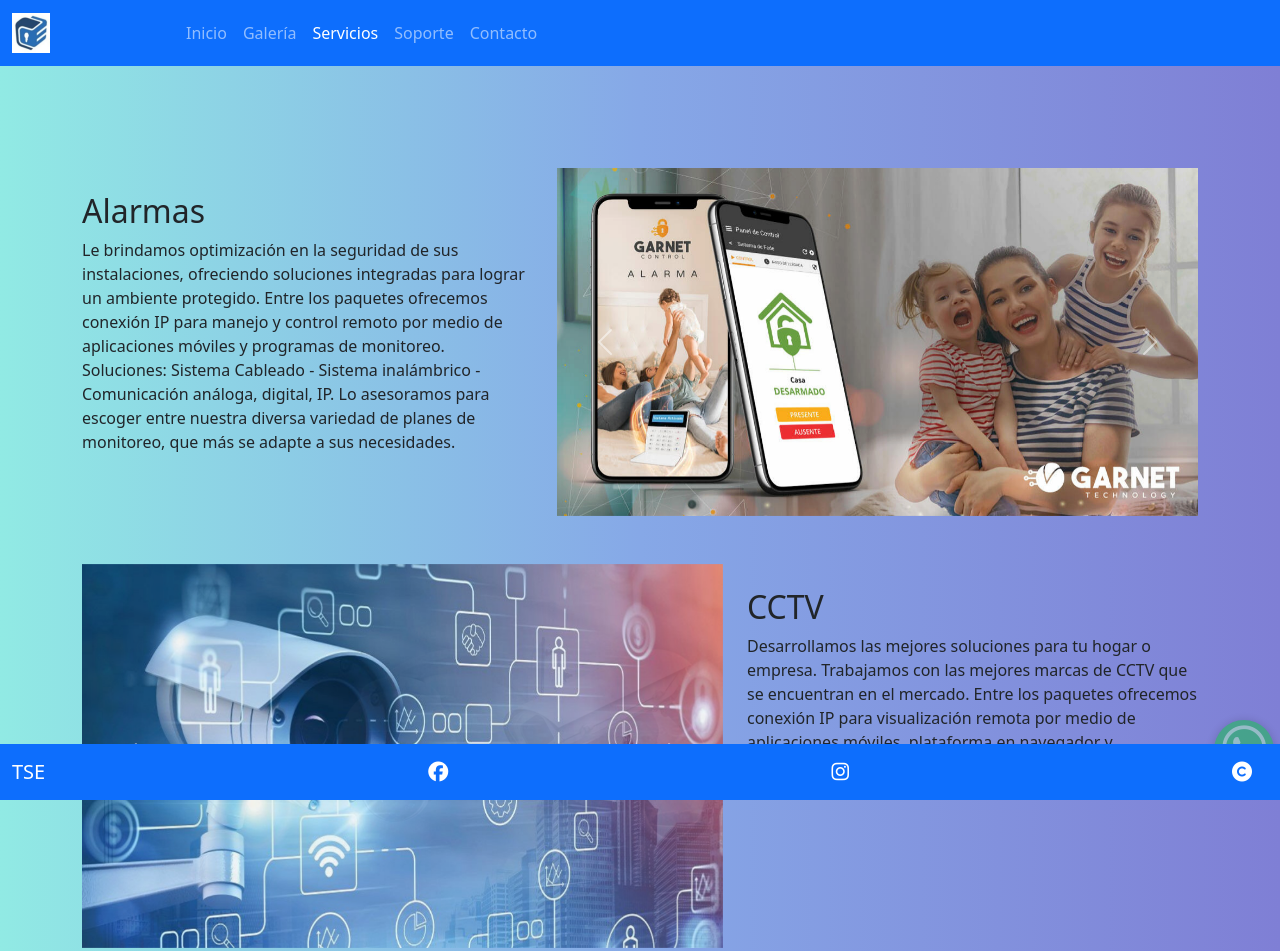
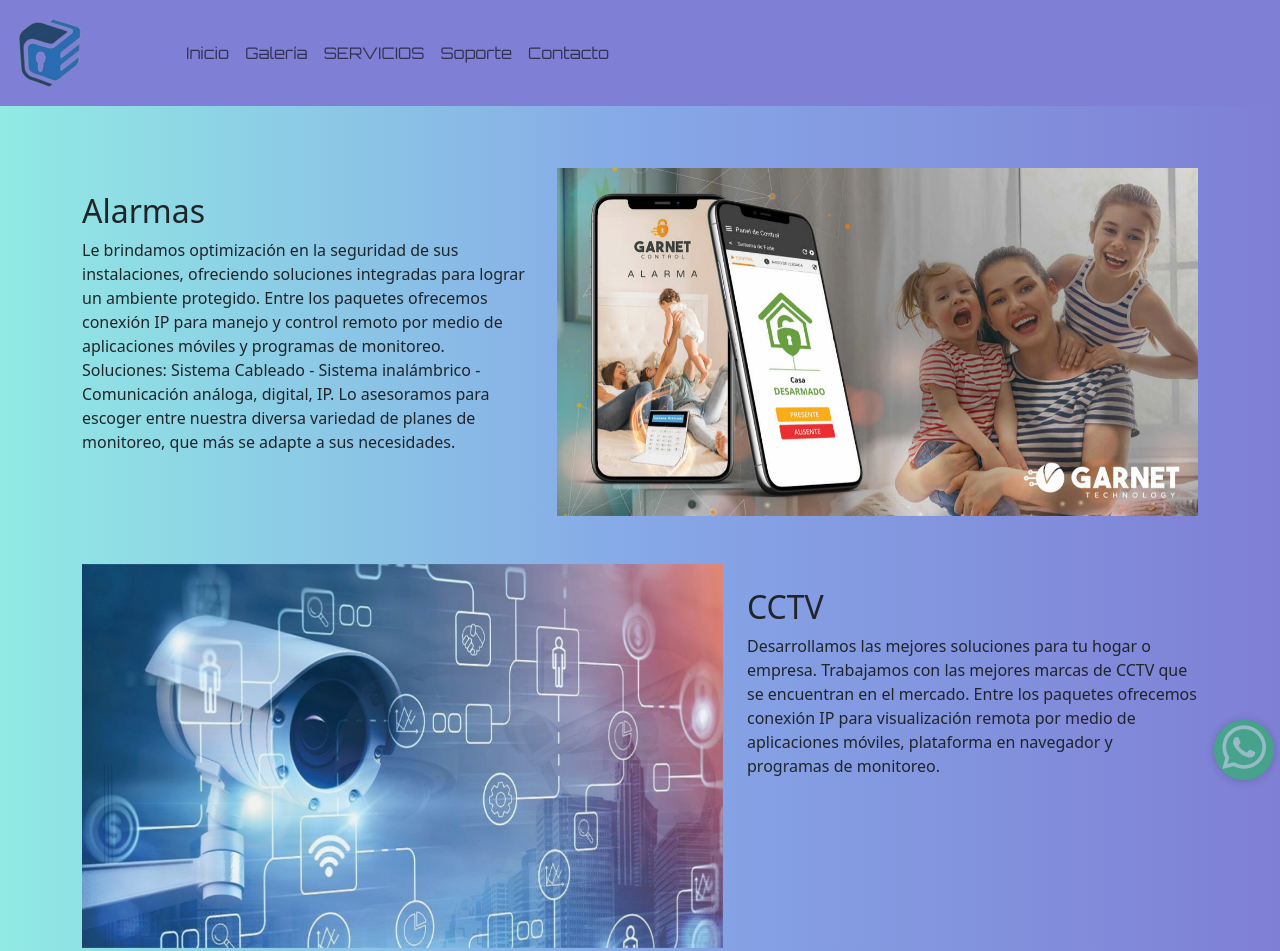
Before and after one commit to dufourdiego/TSESistemas, a plain HTML site: page pages/servicios.html in a window 1280 px wide. Shown: the top 951 px of the page. Drawn offline with nearby package versions, Linux system fonts and the light colour scheme.

Commit message:
Modifico estilos de barras y botones en galeria.html

```diff
--- a/pages/servicios.html
+++ b/pages/servicios.html
@@ -16,29 +16,31 @@
     <header>
 
       <!-- Barra de navegación con Botstrap -->
+      <!-- LO FIJO A LA PARTE SUPERIOR -->
+      <!-- Agrego el logo y personalizo la fuente -->
 
-        <nav class="navbar navbar-expand-lg navbar-dark fixed-top bg-primary">
+      <nav class="navbar navbar-expand-lg navbar-dark fixed-top bg-tse">
           <div class="container-fluid">
-                <a class="navbar-brand" href="../index.html"><img class="w-25" src="../media/images/tse-pablo.jpg" alt=""></a>
+              <a class="navbar-brand" href="#"><img class="w-50" src="../media/images/tse-pablobg.png" alt=""></a>
               <button class="navbar-toggler" type="button" data-bs-toggle="collapse" data-bs-target="#navbarNav" aria-controls="navbarNav" aria-expanded="false" aria-label="Toggle navigation">
                 <span class="navbar-toggler-icon"></span>
               </button>
               <div class="collapse navbar-collapse" id="navbarNav">
                 <ul class="navbar-nav">
                   <li class="nav-item">
-                      <a class="nav-link" href="../index.html">Inicio</a>
+                    <a class="nav-link my-font" aria-current="page" href="../index.html">Inicio</a>
                   </li>
                   <li class="nav-item">
-                      <a class="nav-link" href="galeria.html">Galería</a>
+                    <a class="nav-link my-font" href="galeria.html">Galería</a>
                   </li>
                   <li class="nav-item">
-                      <a class="nav-link active" aria-current="page" href="servicios.html">Servicios</a>
+                    <a class="nav-link activa my-font" href="servicios.html">Servicios</a>
                   </li>
                   <li class="nav-item">
-                        <a class="nav-link" href="soporte.html">Soporte</a>
+                      <a class="nav-link my-font" href="soporte.html">Soporte</a>
                     </li>
                     <li class="nav-item">
-                        <a class="nav-link" href="contacto.html">Contacto</a>
+                      <a class="nav-link my-font" href="contacto.html">Contacto</a>
                     </li>
                 </ul>
               </div>
@@ -83,14 +85,6 @@
                   <img src="../media/images/garnetcontrol-funcion.png" class="d-block w-100" alt="Alarma Garnet">
                 </div>
               </div>
-              <button class="carousel-control-prev" type="button" data-bs-target="#carouselExampleFade" data-bs-slide="prev">
-                <span class="carousel-control-prev-icon" aria-hidden="true"></span>
-                <span class="visually-hidden">Previous</span>
-              </button>
-              <button class="carousel-control-next" type="button" data-bs-target="#carouselExampleFade" data-bs-slide="next">
-                <span class="carousel-control-next-icon" aria-hidden="true"></span>
-                <span class="visually-hidden">Next</span>
-              </button>
             </div>
           </div>
         </div>
@@ -116,14 +110,7 @@
                   <img src="../media/images/cctv3.jpg" class="d-block w-100" alt="Cámara CCTV">
                 </div>
               </div>
-              <button class="carousel-control-prev" type="button" data-bs-target="#carouselExampleFade" data-bs-slide="prev">
-                <span class="carousel-control-prev-icon" aria-hidden="true"></span>
-                <span class="visually-hidden">Previous</span>
-              </button>
-              <button class="carousel-control-next" type="button" data-bs-target="#carouselExampleFade" data-bs-slide="next">
-                <span class="carousel-control-next-icon" aria-hidden="true"></span>
-                <span class="visually-hidden">Next</span>
-              </button>
+
             </div>
           </div>
 
@@ -176,14 +163,7 @@
                   <img src="../media/images/acceso3.jpg" class="d-block w-100" alt="Acceso">
                 </div>
               </div>
-              <button class="carousel-control-prev" type="button" data-bs-target="#carouselExampleFade" data-bs-slide="prev">
-                <span class="carousel-control-prev-icon" aria-hidden="true"></span>
-                <span class="visually-hidden">Previous</span>
-              </button>
-              <button class="carousel-control-next" type="button" data-bs-target="#carouselExampleFade" data-bs-slide="next">
-                <span class="carousel-control-next-icon" aria-hidden="true"></span>
-                <span class="visually-hidden">Next</span>
-              </button>
+
             </div>
           </div>
         </div>
@@ -199,16 +179,25 @@
 
       <footer>
 
-        <nav class="navbar fixed-bottom bg-primary navbar-dark">
+        <nav class="navbar bg-tse">
             <div class="container-fluid nav-item">
-                <a class="navbar-brand" href="../index.html">TSE</a>
+                <a class="navbar-brand" href="#">TSE</a>
                 <a href="https://www.facebook.com" target="_blank"><i class="navbar-brand fa-brands fa-facebook"></i></a>
                 <a href="https://www.instagram.com" target="_blank"><i class="navbar-brand fa-brands fa-instagram"></i></a>
-                <i class="navbar-brand fa-solid fa-copyright"></i>
-
+                <a href="https://wa.me/1164827807" target="_blank"></a><i class="navbar-brand fa-brands fa-whatsapp"></i>
 
             </div>
         </nav>
+
+        <div class="bg-tse ">
+          <div class="container">
+          <div class="row">
+          <p  class="my-fontp col-12 d-flex justify-content-around">© 2022 TSE Sistemas <a class="my-fontp" href="#"> Términos y condiciones</a><a class="my-fontp" href="#"> Diseño web by D&D </a></p>
+        </div>
+
+        </div>
+        </div>
+
 
       </footer>
 
```
Lines whose indentation alone changed are shown as unchanged.
